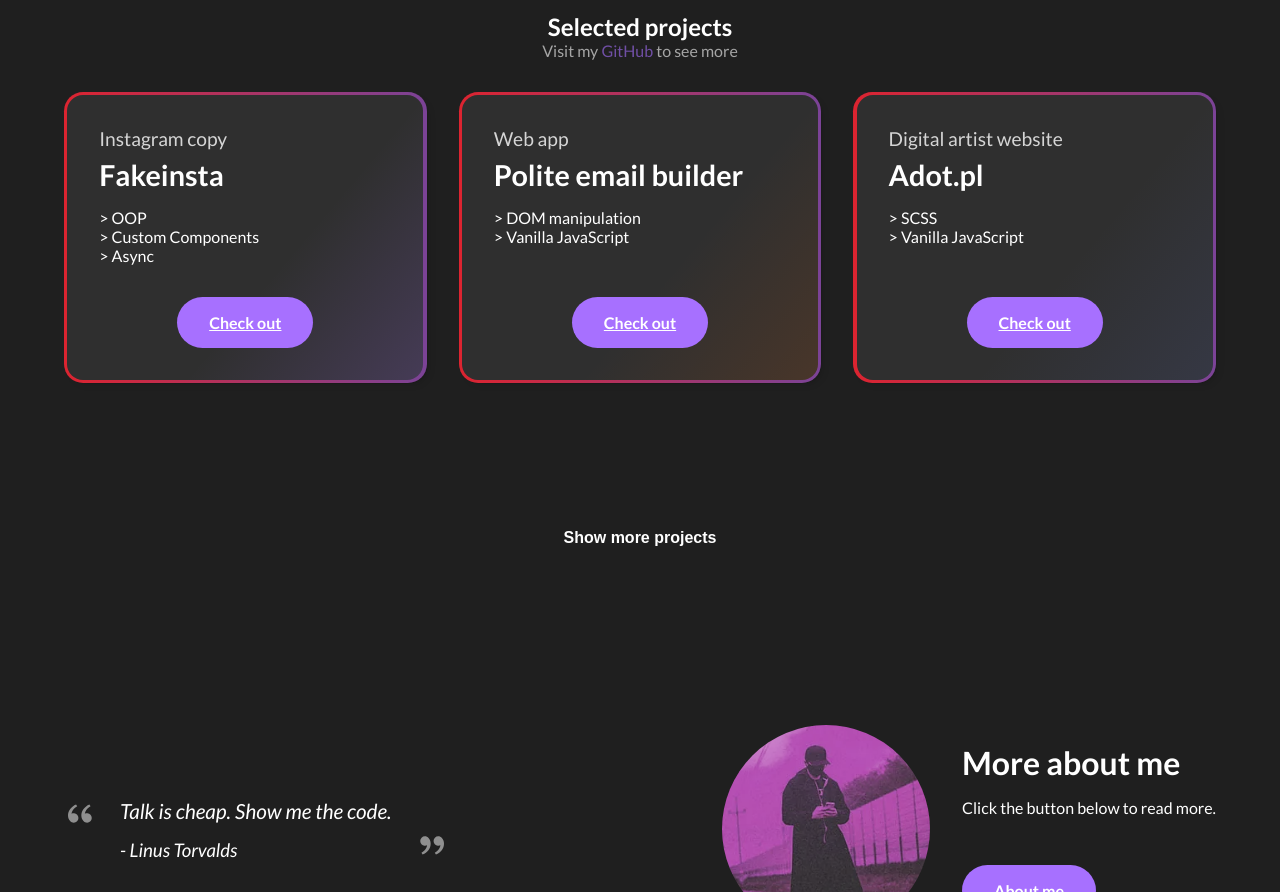
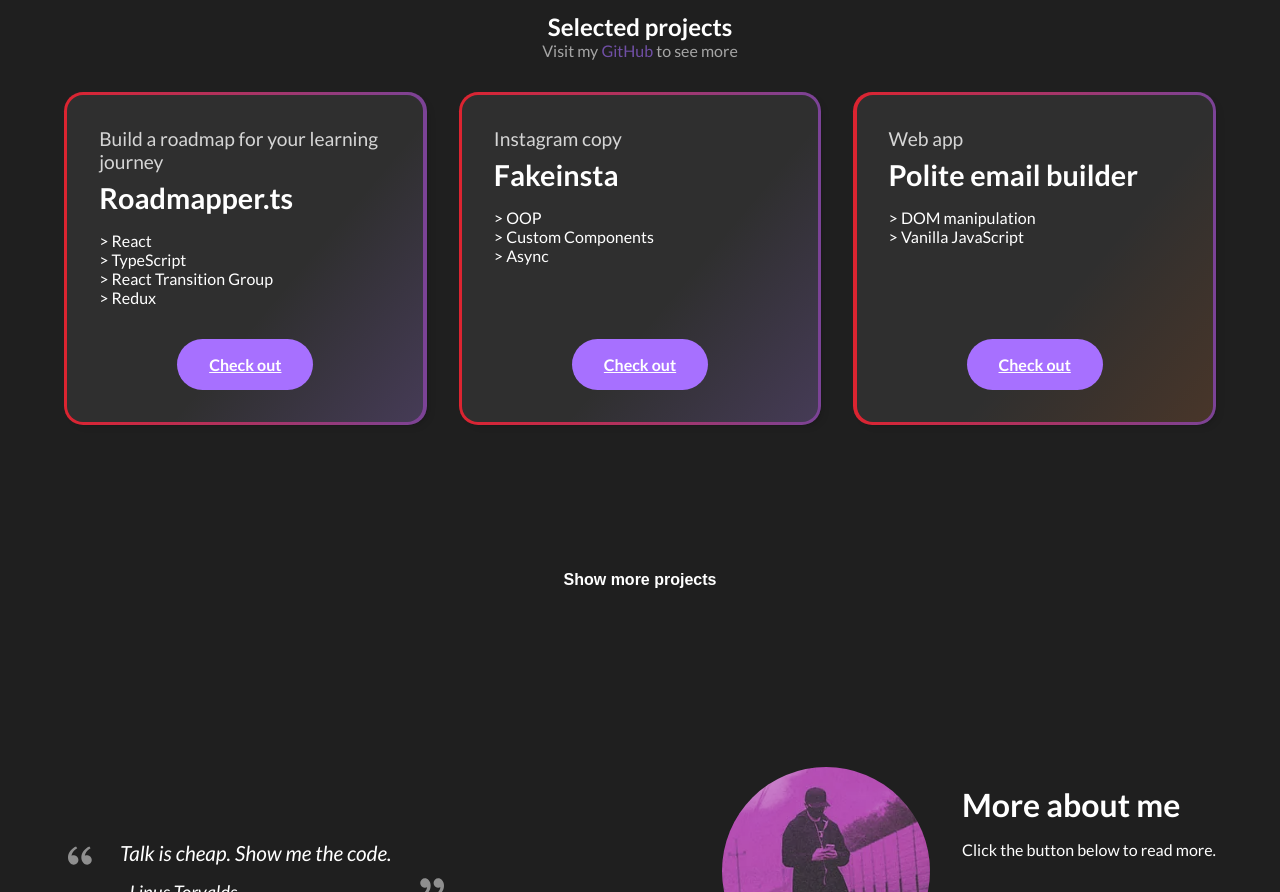
Before and after one commit to goodideagiver/purple-dev-react, a React (Create React App) app: page / in a window 1280 px wide. Shown: the part 1120-2012 px from the top of the page. Built offline with nearby package versions, Linux system fonts and the light colour scheme.

Commit message:
Update projects

```diff
--- a/src/components/UI/projectCards/data/index.js
+++ b/src/components/UI/projectCards/data/index.js
@@ -1,4 +1,11 @@
 const cardData = [
+	{
+		title: 'Roadmapper.ts',
+		shortDesc: 'Build a roadmap for your learning journey',
+		desc: ['React', 'TypeScript', 'React Transition Group', 'Redux'],
+		link: 'https://goodideagiver.github.io/roadmapper-ts/',
+		color: '#a66fff30',
+	},
 	{
 		title: 'Fakeinsta',
 		shortDesc: 'Instagram copy',
```
